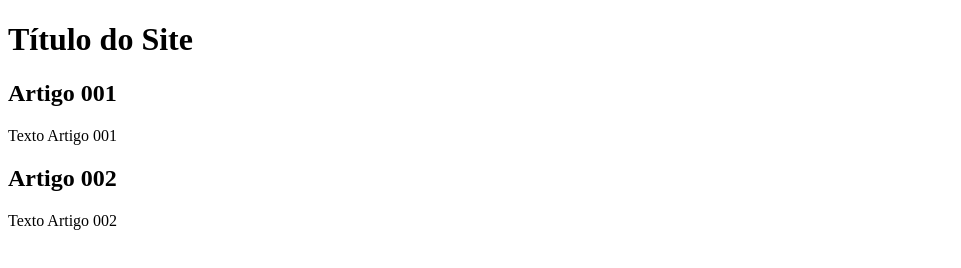
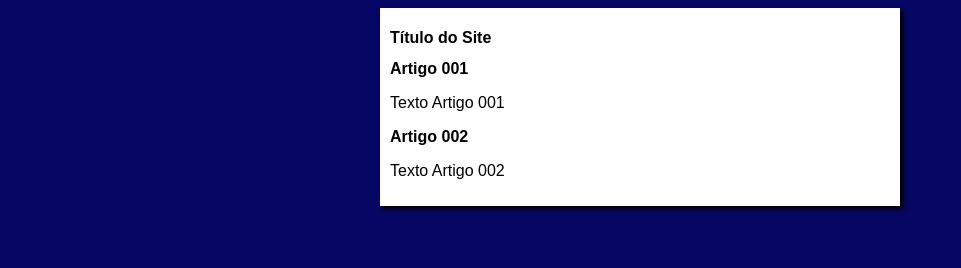
Before and after one commit to DavidBarbosa425/projeto-site, a plain HTML site: page index.html in a window 1280 px wide. Shown: the whole page, without its empty margins (0-961 px from the left). Drawn offline with Linux system fonts and the light colour scheme.

Commit message:
Iniciei o Design

```diff
--- /dev/null
+++ b/estilos/style.css
@@ -0,0 +1,15 @@
+* {
+    font-family: Arial, Helvetica, sans-serif;
+    font-size: 16px;
+
+}
+body {
+    background-color: rgb(6, 6, 100);
+}
+main {
+    background-color: white;
+    width: 500px;
+    margin: auto;
+    padding: 10px;
+    box-shadow: 3px 3px 5px black;
+}
--- a/index.html
+++ b/index.html
@@ -5,6 +5,7 @@
     <meta http-equiv="X-UA-Compatible" content="IE=edge">
     <meta name="viewport" content="width=device-width, initial-scale=1.0">
     <title>Título do Site</title>
+    <link rel="stylesheet" href="estilos/style.css">
 </head>
 <body>
     <main>
```
